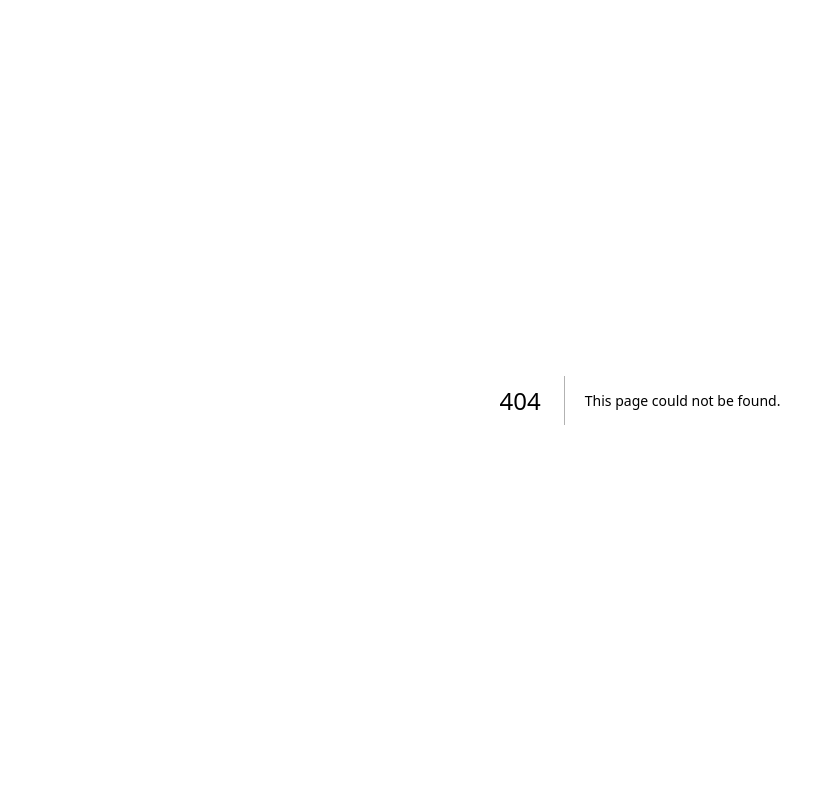
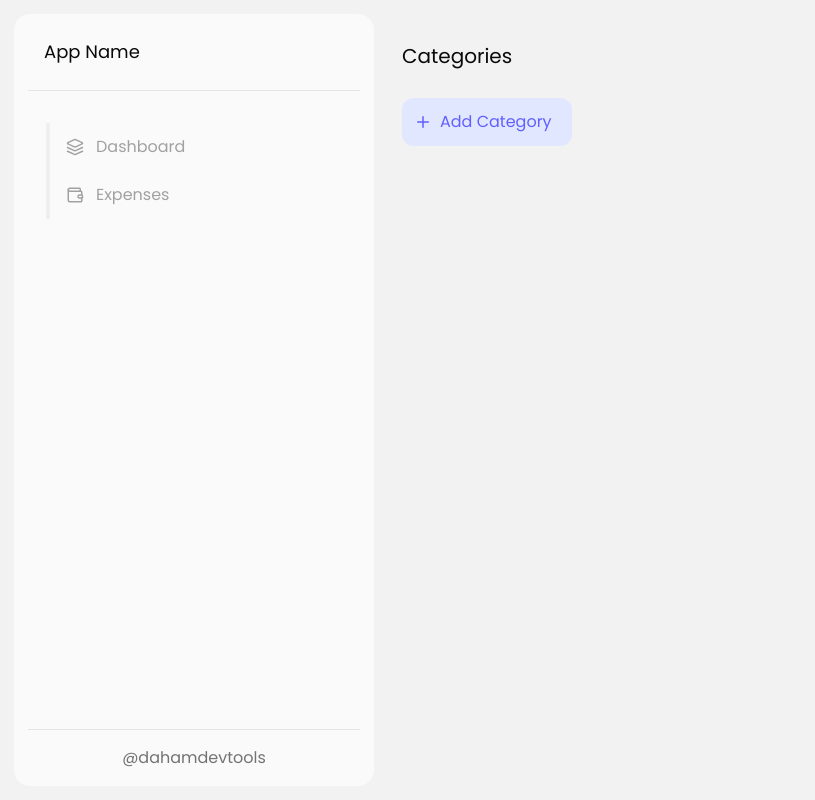
Before and after one commit to dahamdevtools/personal-expense-tracker, a Next.js app: page /categories in a window 1280 px wide. Before the commit this address had no page. Shown: the whole page, without its empty margins (0-815 px from the left). Built offline with nearby package versions, Linux system fonts and the light colour scheme.

Commit message:
feat: add Categories and Income pages

```diff
--- /dev/null
+++ b/app/(dashboard)/categories/page.tsx
@@ -0,0 +1,13 @@
+import { LuPlus } from "react-icons/lu";
+
+export default function Categories() {
+  return (
+    <div className="w-full flex flex-col gap-7 p-3.5 pt-7">
+      <h1 className="text-xl">Categories</h1>
+      <button className="w-fit h-12 px-3 gap-2 pe-5 flex items-center rounded-xl text-indigo-500 bg-indigo-100">
+        <LuPlus className="text-lg" />
+        <span>Add Category</span>
+      </button>
+    </div>
+  );
+}
--- /dev/null
+++ b/app/(dashboard)/income/page.tsx
@@ -0,0 +1,13 @@
+import { LuPlus } from "react-icons/lu";
+
+export default function Income() {
+  return (
+    <div className="w-full flex flex-col gap-7 p-3.5 pt-7">
+      <h1 className="text-xl">Income</h1>
+      <button className="w-fit h-12 px-3 gap-2 pe-5 flex items-center rounded-xl text-indigo-500 bg-indigo-100">
+        <LuPlus className="text-lg" />
+        <span>Add Income</span>
+      </button>
+    </div>
+  );
+}
```
